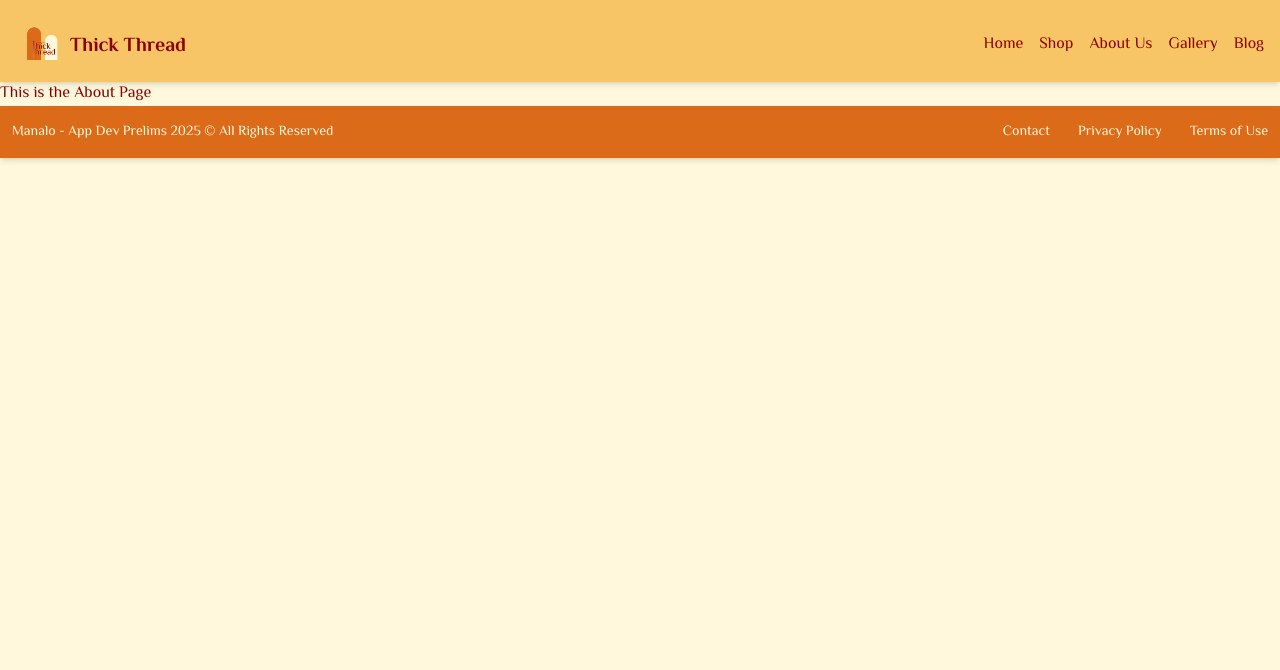
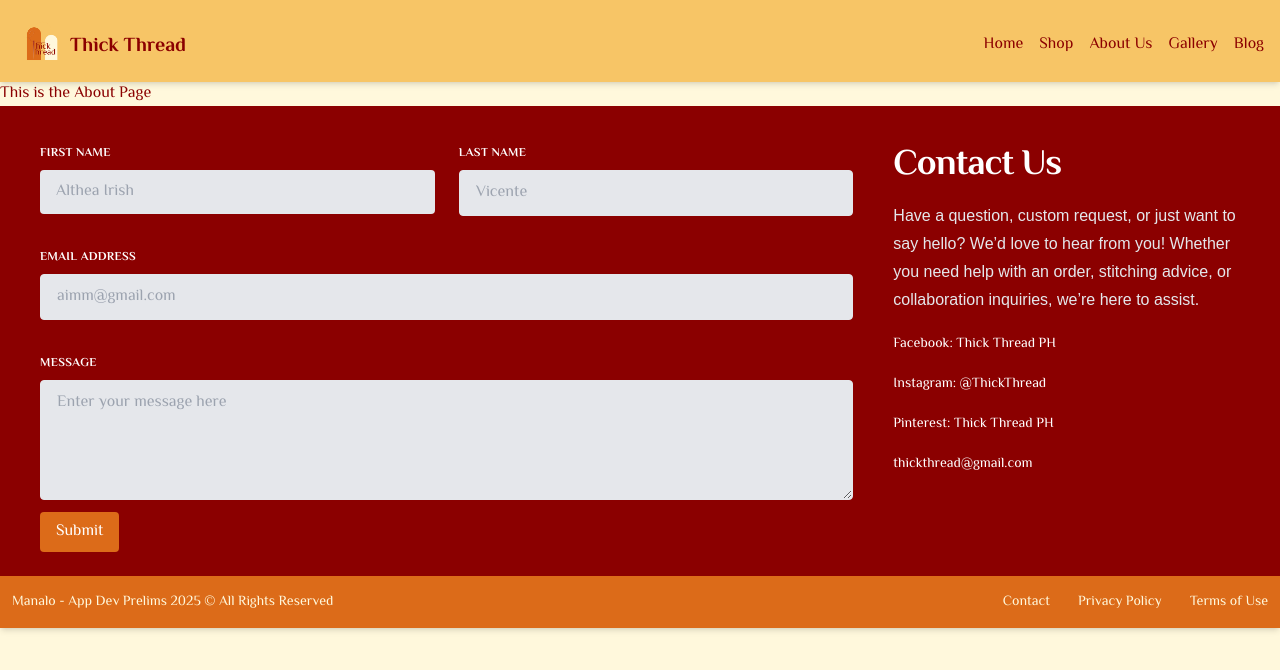
Before and after one commit to IwissManalo/AppDev_Prelims, a Next.js app in the folder thick_thread/: page /about in a window 1280 px wide. Shown: the top 670 px of the page. Built offline with nearby package versions, Linux system fonts and the light colour scheme; a web font is replaced by a local one.

Commit message:
Update page.tsx

```diff
--- a/thick_thread/app/about/page.tsx
+++ b/thick_thread/app/about/page.tsx
@@ -1,5 +1,7 @@
+import ContactCard from "@/components/contactcard";
+
 export default function About() {
     return (
-       <h1>This is the About Page</h1>
+       <><h1>This is the About Page</h1><ContactCard /></>
     );
 }
```
